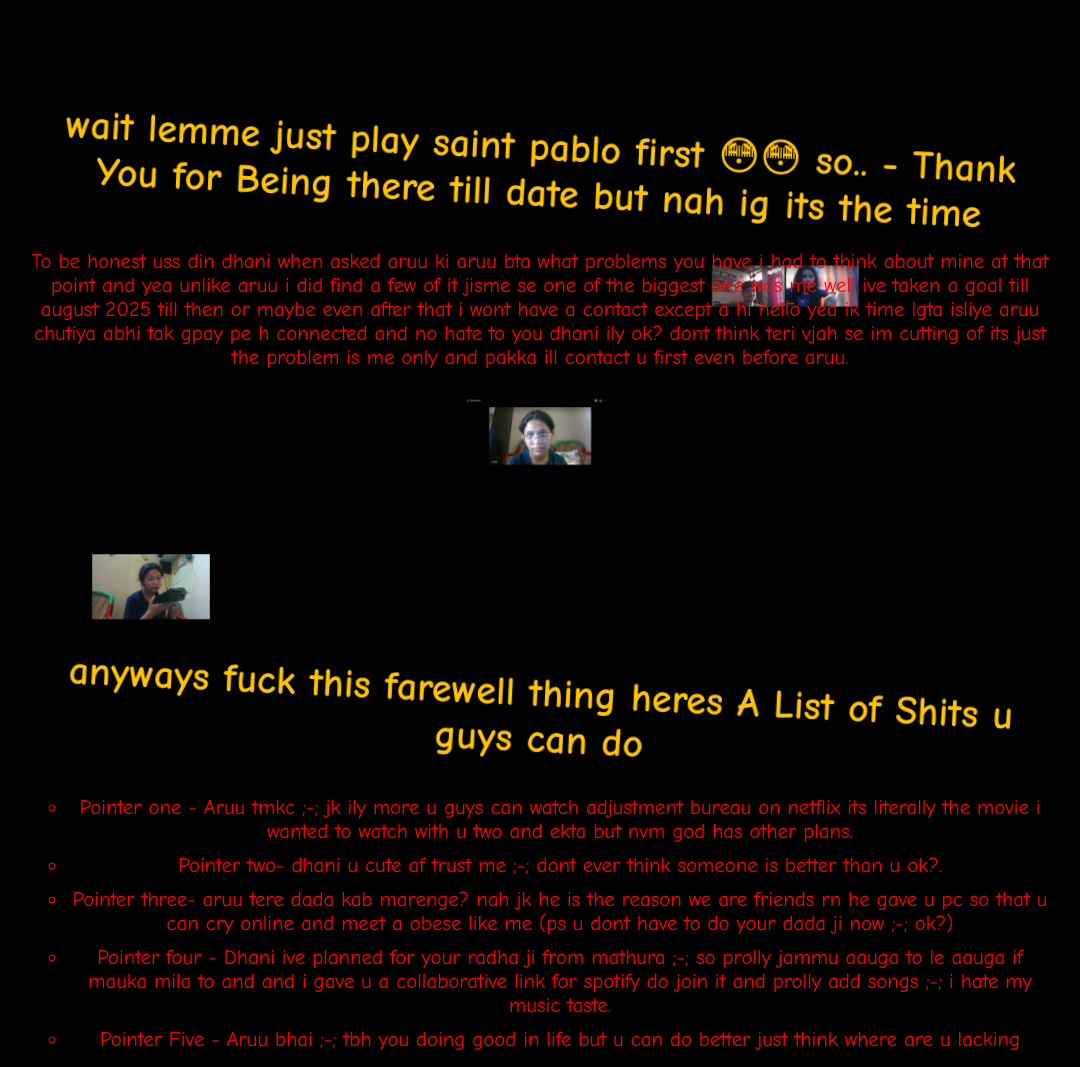
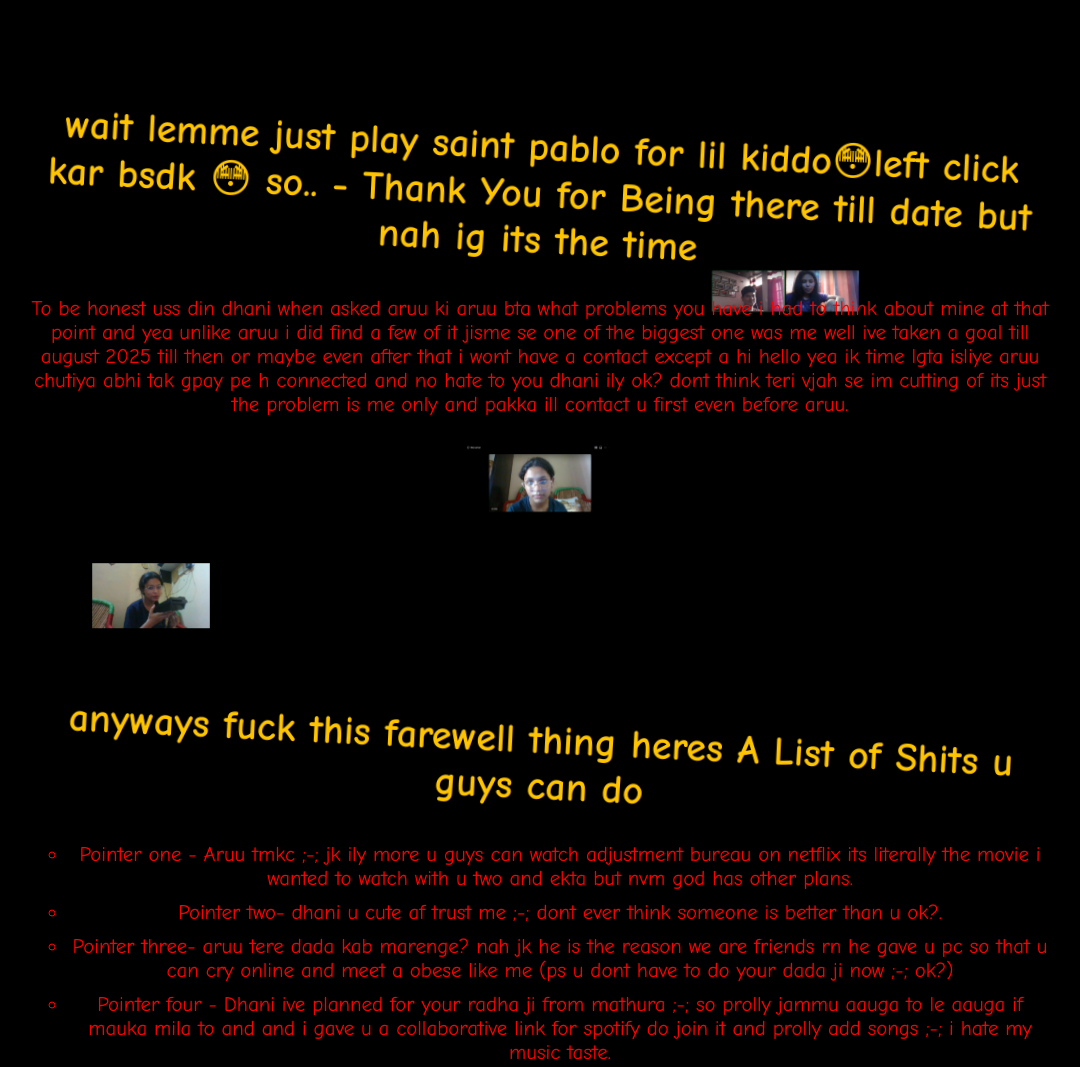
Before and after one commit to DEADTRISH/rip-dead, a plain HTML site: page index.html in a window 1280 px wide. Shown: the top 1067 px of the page, without its empty margins (100-1180 px from the left). Drawn offline with Linux system fonts and the light colour scheme.

Commit message:
Update index.html

```diff
--- a/index.html
+++ b/index.html
@@ -3,7 +3,7 @@
 <head>
     <meta charset="UTF-8">
     <meta name="viewport" content="width=device-width, initial-scale=1.0">
-    <title>Gratitude Website</title>
+    <title>in the loving memory of dead</title>
     <link rel="stylesheet" href="styles.css"> <!-- Link to external CSS file -->
 </head>
 <body>
@@ -12,7 +12,7 @@
 
         <!-- Section 1: A Message of Gratitude -->
         <section id="gratitude">
-            <h1 class="wobbling">wait lemme just play saint pablo first 😳😳 so.. - Thank You for Being there till date but nah ig its the time</h1>
+            <h1 class="wobbling">wait lemme just play saint pablo for lil kiddo😳left click kar bsdk 😳 so.. - Thank You for Being there till date but nah ig its the time</h1>
             <p>To be honest uss din dhani when asked aruu ki aruu bta what problems you have i had to think about mine at that point and yea unlike aruu i did find a few of it jisme se one of the biggest one was me well ive taken a goal till august 2025 till then or maybe even after that i wont have a contact except a hi hello yea ik time lgta isliye aruu chutiya abhi tak gpay pe h connected and no hate to you dhani ily ok? dont think teri vjah se im cutting of its just the problem is me only and pakka ill contact u first even before aruu.</p>
             <img src="dhani vc.png" alt="cute image" class="cute-image bouncing">
         </section>
```
